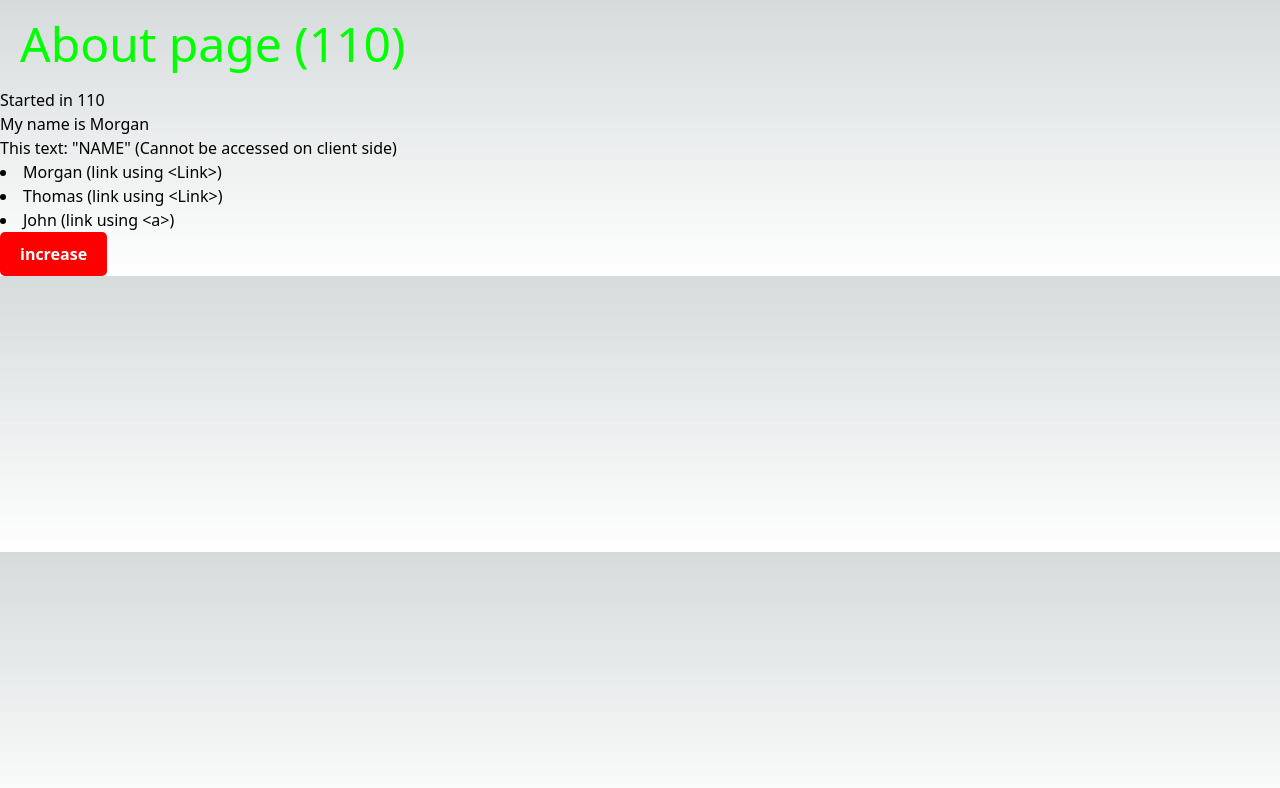
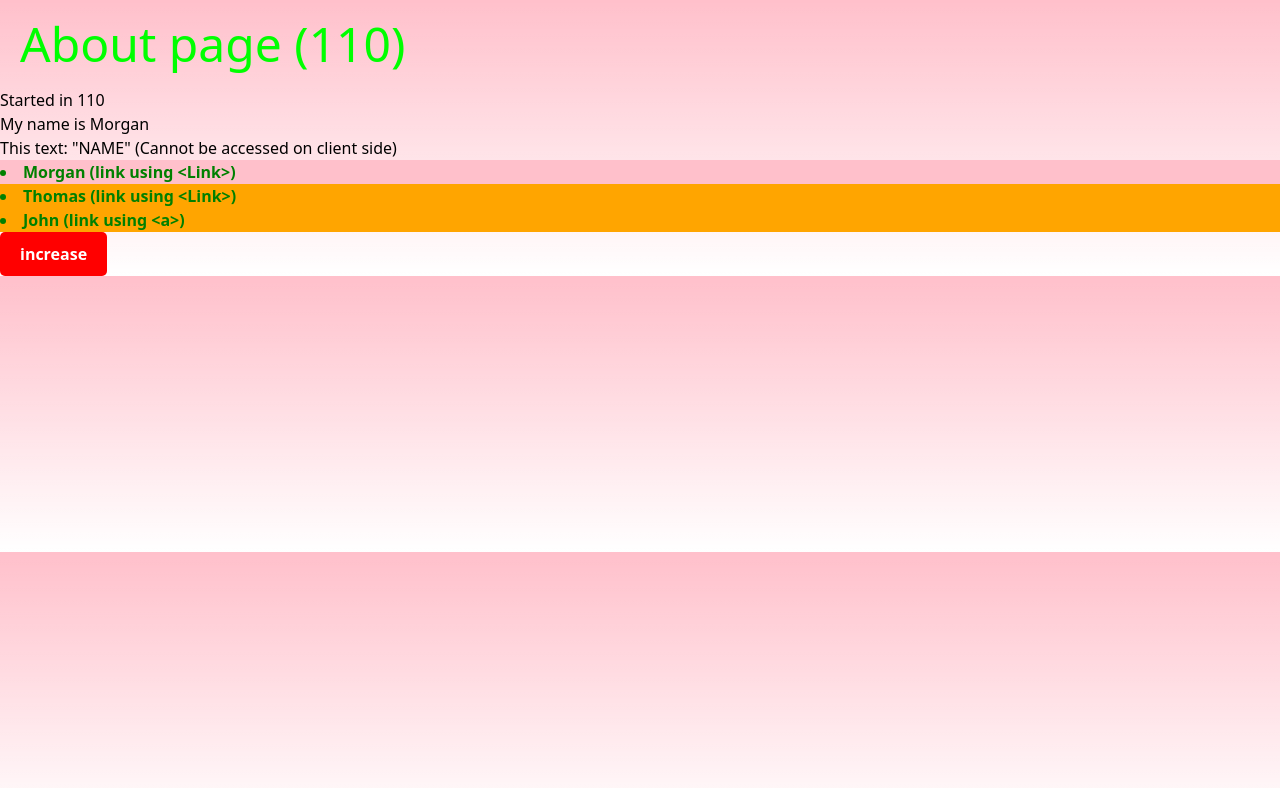
Before and after one commit to mspdl/nextjs-first_project, a Next.js app: page /about in a window 1280 px wide. Shown: the top 788 px of the page. Built offline with nearby package versions, Linux system fonts and the light colour scheme.

Commit message:
Using CSS-in-JS with NextJS

```diff
--- a/src/pages/about/index.tsx
+++ b/src/pages/about/index.tsx
@@ -16,15 +16,19 @@ const About = ({ name }: Props) => {
 
   return (
     <div>
-      <h1 className={`p-5 text-5xl ${styles.title}`}>
-        About page ({count})
-      </h1>
+      <h1 className={`p-5 text-5xl ${styles.title}`}>About page ({count})</h1>
       <p>Started in {DEFAULT_VALUE}</p>
       {/* Only refresh the component (p) above (the only that changed) but keeps the state*/}
       <p>My name is {process.env.NEXT_PUBLIC_NAME}</p>
       <p>This text: {name}</p>
-      <ul className="list-disc list-inside">
-        <li>
+      <ul
+        className="list-disc list-inside"
+        style={{
+          color: count > DEFAULT_VALUE ? "red" : "green",
+          fontWeight: "bold",
+        }}
+      >
+        <li className="item-1">
           <Link href="/about/morgan">{"Morgan (link using <Link>)"}</Link>
         </li>
         <li>
@@ -46,6 +50,20 @@ const About = ({ name }: Props) => {
         strategy="lazyOnload"
       />
       <Script strategy="afterInteractive">{`console.log('page loaded!')`}</Script>
+
+      <style global jsx>
+        {`
+          body {
+            background-color: pink;
+          }
+          ul {
+            background-color: orange;
+          }
+          .item-1 {
+            background-color: pink;
+          }
+        `}
+      </style>
     </div>
   );
 };
```
